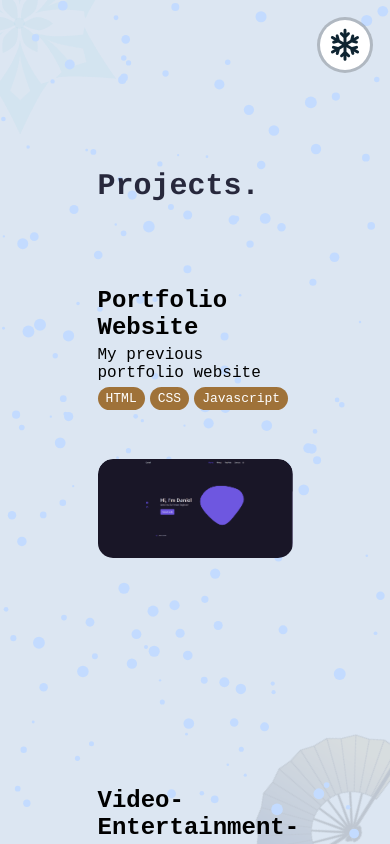
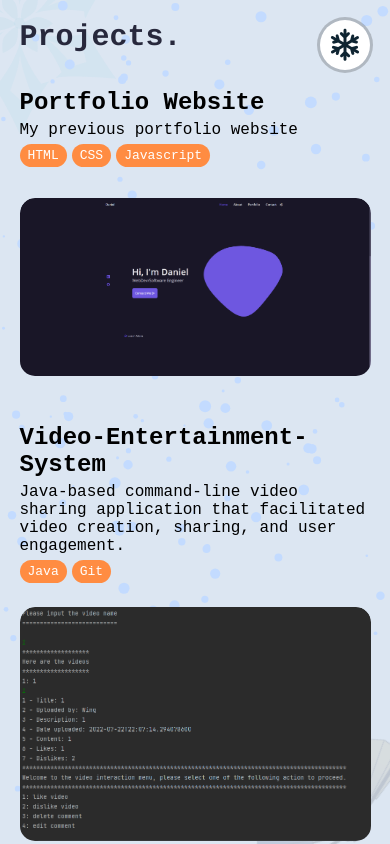
Before and after one commit to Dani3lx/ReactPortfolio, a React (Create React App) app: page /portfolio in a window 390 px wide. Built offline with nearby package versions, Linux system fonts and the light colour scheme; a web font is replaced by a local one.

Commit message:
Update App.css

```diff
--- a/src/App.css
+++ b/src/App.css
@@ -1,8 +1,8 @@
 :root{
   --dominant-color: #DCE6F2;
   --secondary-color: #27283C;
-  --accent-color: #9F7239;
-  --tertiary-color: #8DCDEB;
+  --accent-color: #FF8C42;
+  --tertiary-color: #81c3e9;
 }
 
 .lock{
@@ -294,13 +294,18 @@ body {
   margin-bottom: 20px;
 }
 
-@media only screen and (max-width:600px){
+@media only screen and (max-width:768px){
+
+  .about__title{
+    font-size: 20px;
+  }
+
   .about__text{
     font-size: 80%;
   }
 
   .about__card{
-    padding: 20px 40px;
+    padding: 3% 40px;
   }
 }
 
@@ -348,6 +353,8 @@ body {
   height: 100vh;
 }
 
+
+
 .portfolio__container{
   display: grid;
   max-width: 900px;
@@ -356,9 +363,19 @@ body {
   max-height: 600px;
   min-height: 300px;
   padding: 0;
-  margin-top: 10vh;
+  margin-top: 10%;
   grid-template-rows:min-content;
-  margin-bottom: 200px;
+  margin-bottom: 5%;
+}
+
+@media screen and (max-width: 768px) {
+  .portfolio {
+    padding: 5%;
+  }
+
+  .portfolio__container{
+    margin-bottom: 5%;
+  }
 }
 
 .portfolio__text{
```
